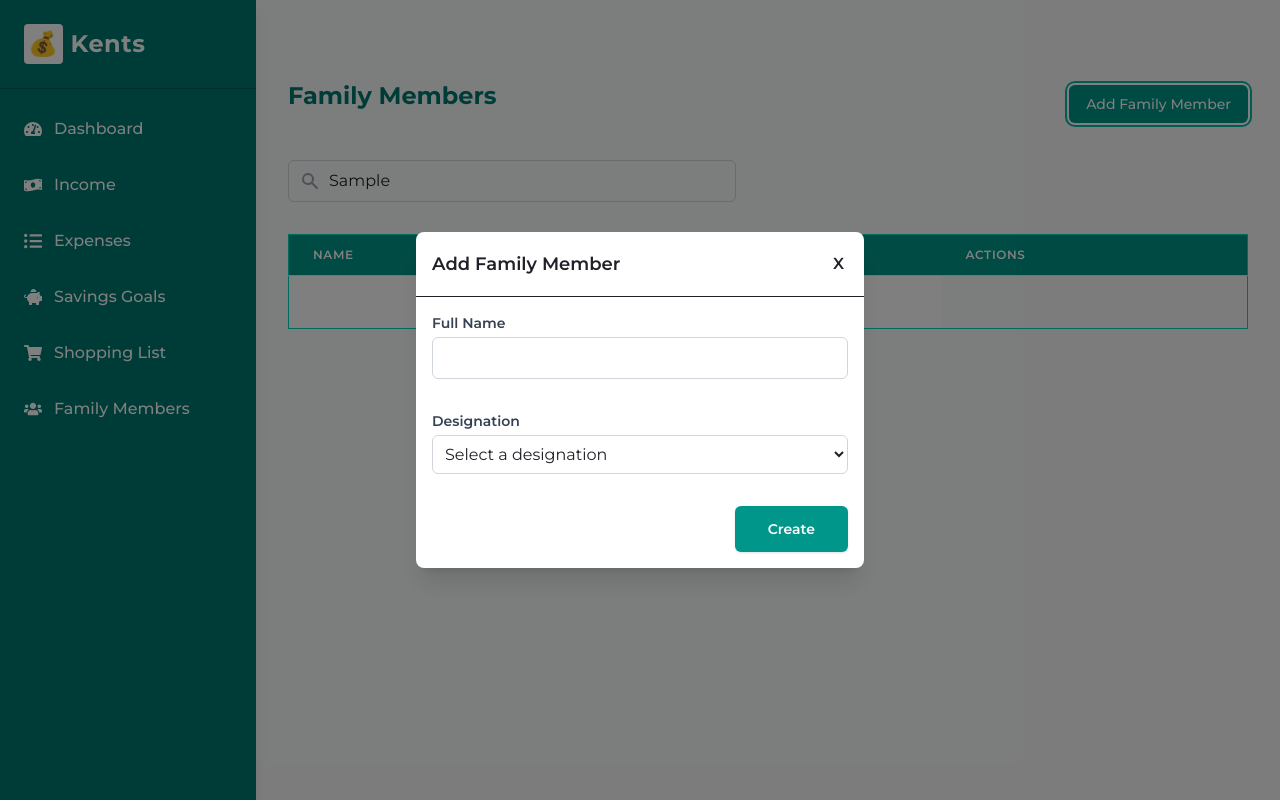
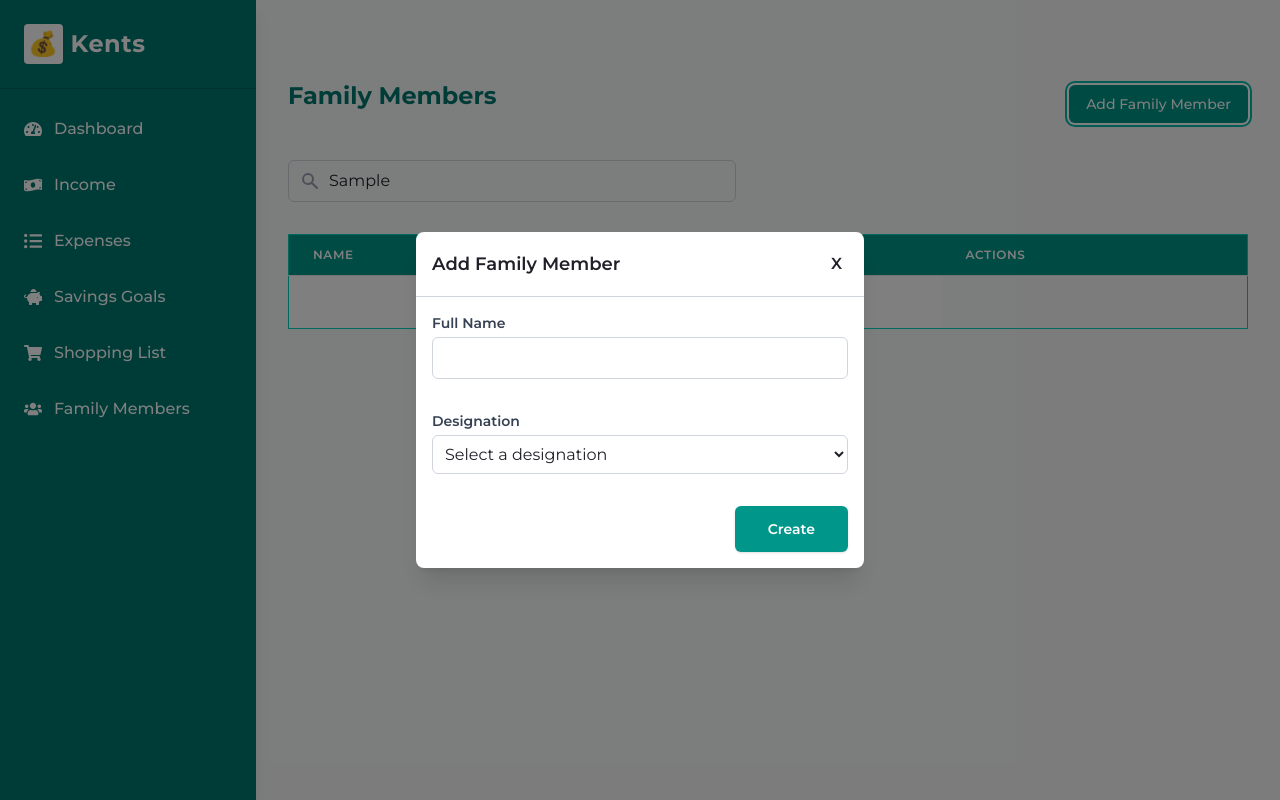
Before and after one commit to mukolwesofts/kents-management-system, a Next.js app: page /family-members in a window 1280 px wide. Both pictures are taken after typing "Sample" into the empty fields and a click on the button "Add Family Member". Built offline with nearby package versions, Linux system fonts and the light colour scheme.

Commit message:
feat - minor ui cleanup on modal

```diff
--- a/src/components/Modal.tsx
+++ b/src/components/Modal.tsx
@@ -28,19 +28,19 @@ export default function Modal({ trigger, title, children, onClose }: ModalProps)
                     {/* Backdrop */}
                     <div
                         className="fixed inset-0 bg-black/50"
-                        // onClick={handleClose}
+                        onClick={handleClose}
                     />
 
                     {/* Modal */}
                     <div className="relative bg-white rounded-lg shadow-xl w-full max-w-md mx-4">
                         {/* Header */}
-                        <div className="flex items-center justify-between p-4 border-b">
+                        <div className="flex items-center justify-between p-4 border-b border-gray-300">
                             <div className="text-lg font-semibold">
                                 {title}
                             </div>
                             <button
                                 onClick={handleClose}
-                                className="p-1 hover:bg-gray-100 rounded-full transition-colors"
+                                className="p-1 px-1.5 hover:bg-gray-100 rounded-md transition-colors"
                             >
                                 <span className='w-6 h-6 cursor-pointer font-semibold'>X</span>
                             </button>
```
